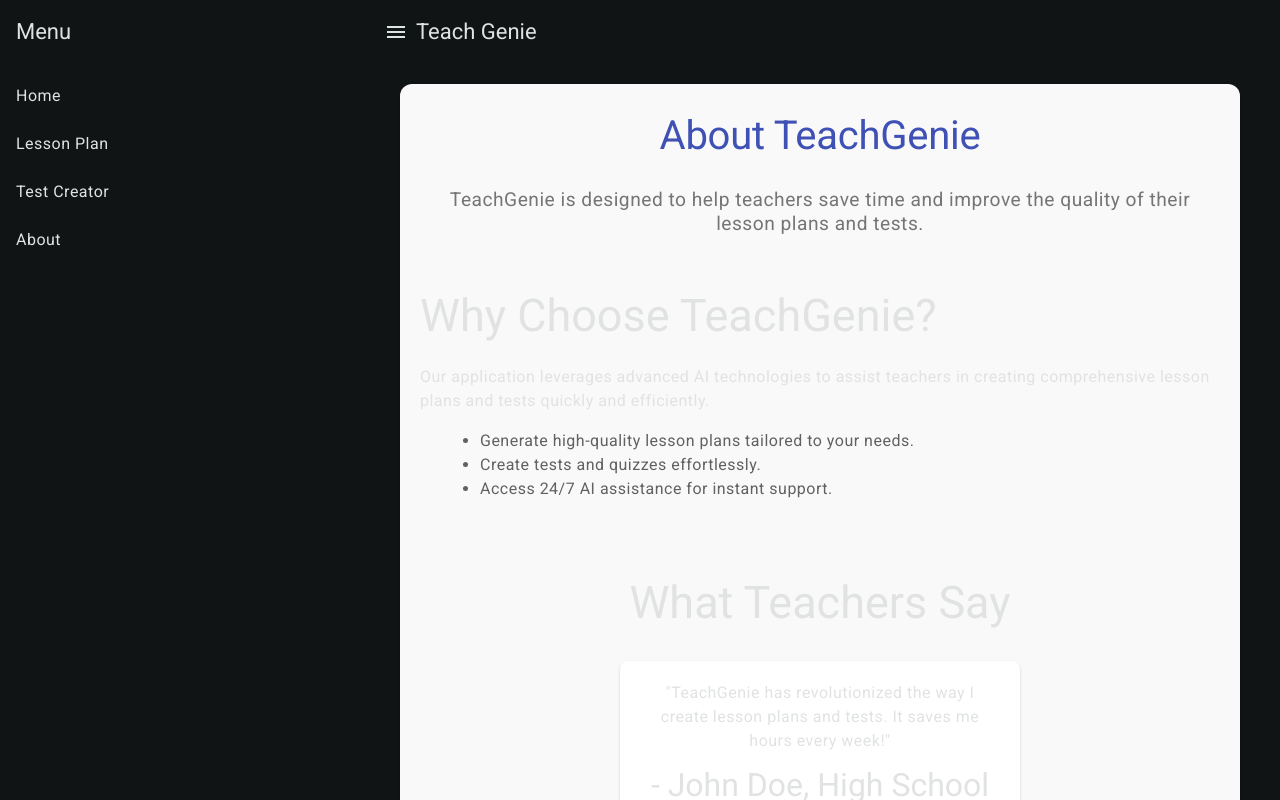
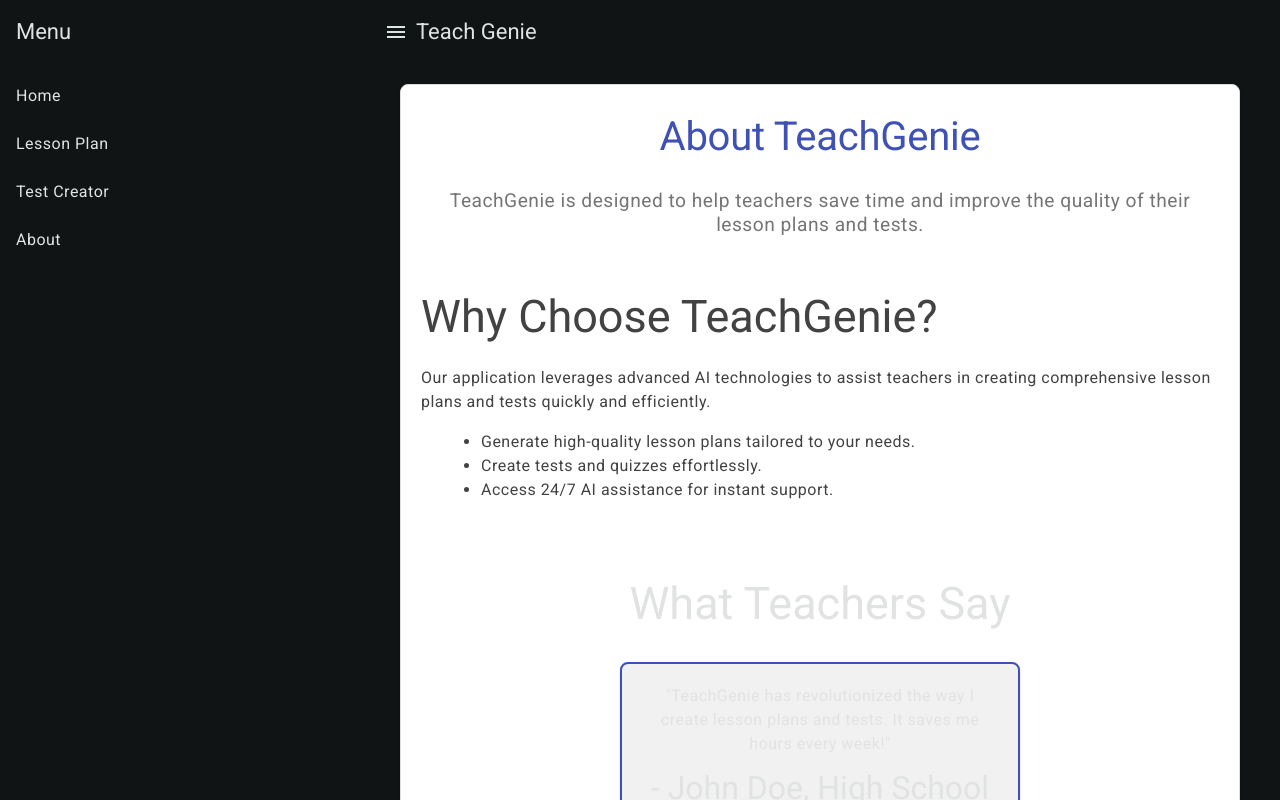
Before and after one commit to Thomas-Barry1/teacherWebApp, an Angular app in the folder frontend/: page /about in a window 1280 px wide. Built offline with nearby package versions, Linux system fonts and the light colour scheme.

Commit message:
Style about page

```diff
--- a/frontend/src/app/about/about.component.css
+++ b/frontend/src/app/about/about.component.css
@@ -2,7 +2,9 @@
 .about-card {
     margin: 20px;
     padding: 20px;
-    background-color: #f9f9f9;
+    background-color: #ffffff;
+    border: 1px solid #ddd;
+    border-radius: 8px;
   }
 
   .about-header {
@@ -24,12 +26,12 @@
   .about-content {
     margin: 20px 0;
     animation: fadeIn 1s ease-in-out;
+    color: #424242;
   }
 
   .about-content ul {
     list-style-type: disc;
     margin-left: 20px;
-    color: #616161;
   }
 
   .testimonials {
@@ -49,12 +51,9 @@
     margin: 10px;
     text-align: center;
     padding: 20px;
-    background-color: #ffffff;
+    background-color: #f1f1f1;
+    border: 2px solid #3f51b5;
     border-radius: 8px;
-  }
-
-  .spacer {
-    flex: 1 1 auto;
   }
 
   /* Animations */
@@ -84,3 +83,7 @@
       transform: translateY(0);
     }
   }
+
+  .spacer {
+    flex: 1 1 auto;
+  }
--- a/frontend/src/app/about/about.component.html
+++ b/frontend/src/app/about/about.component.html
@@ -4,14 +4,14 @@
       <span class="spacer"></span>
       <button mat-button routerLink="/home">Home</button>
     </mat-toolbar> -->
-  <div class="about-header">
+  <div class="about-header" @fadeInDown>
     <h1>About TeachGenie</h1>
     <p>
       TeachGenie is designed to help teachers save time and improve the quality
       of their lesson plans and tests.
     </p>
   </div>
-  <div class="about-content">
+  <div class="about-content" @fadeIn>
     <h2>Why Choose TeachGenie?</h2>
     <p>
       Our application leverages advanced AI technologies to assist teachers in
@@ -25,15 +25,16 @@
   </div>
   <div class="testimonials">
     <h2>What Teachers Say</h2>
-    <div class="testimonial-list">
+    <div class="testimonial-list" @staggeredFadeIn>
+      <div fxLayout="row" fxLayoutGap="20px" fxLayoutAlign="center">
         <mat-card
           *ngFor="let testimonial of testimonials"
           class="testimonial-item mat-elevation-z4"
-        [@fadeIn]
         >
           <p>"{{ testimonial.message }}"</p>
           <h4>- {{ testimonial.name }}, {{ testimonial.position }}</h4>
         </mat-card>
       </div>
     </div>
+  </div>
 </mat-card>
--- a/frontend/src/app/about/about.component.ts
+++ b/frontend/src/app/about/about.component.ts
@@ -1,32 +1,41 @@
+// src/app/components/about/about.component.ts
 import { Component } from '@angular/core';
-import { trigger, style, animate, transition } from '@angular/animations';
+import { trigger, style, animate, transition, query, stagger } from '@angular/animations';
 
 @Component({
   selector: 'app-about',
-  // standalone: true,
-  // imports: [],
-  // animations: [
-  //   trigger('fadeIn', [
-  //     transition(':enter', [
-  //       style({ opacity: 0 }),
-  //       animate('1s', style({ opacity: 1 }))
-  //     ])
-  //   ]),
-  //   trigger('fadeInDown', [
-  //     transition(':enter', [
-  //       style({ opacity: 0, transform: 'translateY(-20px)' }),
-  //       animate('1s', style({ opacity: 1, transform: 'translateY(0)' }))
-  //     ])
-  //   ]),
-  //   trigger('fadeInUp', [
-  //     transition(':enter', [
-  //       style({ opacity: 0, transform: 'translateY(20px)' }),
-  //       animate('1s', style({ opacity: 1, transform: 'translateY(0)' }))
-  //     ])
-  //   ])
-  // ],
   templateUrl: './about.component.html',
-  styleUrl: './about.component.css'
+  styleUrls: ['./about.component.css'],
+  animations: [
+    trigger('fadeIn', [
+      transition(':enter', [
+        style({ opacity: 0 }),
+        animate('1s ease-in-out', style({ opacity: 1 }))
+      ])
+    ]),
+    trigger('fadeInDown', [
+      transition(':enter', [
+        style({ opacity: 0, transform: 'translateY(-20px)' }),
+        animate('1s ease-in-out', style({ opacity: 1, transform: 'translateY(0)' }))
+      ])
+    ]),
+    trigger('fadeInUp', [
+      transition(':enter', [
+        style({ opacity: 0, transform: 'translateY(20px)' }),
+        animate('1s ease-in-out', style({ opacity: 1, transform: 'translateY(0)' }))
+      ])
+    ]),
+    trigger('staggeredFadeIn', [
+      transition('* => *', [
+        query(':enter', [
+          style({ opacity: 0, transform: 'translateY(20px)' }),
+          stagger('200ms', [
+            animate('1s ease-in-out', style({ opacity: 1, transform: 'translateY(0)' }))
+          ])
+        ], { optional: true })
+      ])
+    ])
+  ]
 })
 export class AboutComponent {
   testimonials = [
--- a/frontend/src/app/app.module.ts
+++ b/frontend/src/app/app.module.ts
@@ -13,6 +13,7 @@
 import { MatIconModule } from '@angular/material/icon';
 import { MatSidenavModule } from '@angular/material/sidenav';
 import { MatListModule } from '@angular/material/list';
+import { MatGridListModule } from '@angular/material/grid-list';
 import { MatProgressSpinnerModule } from '@angular/material/progress-spinner';
 
 import { AppComponent } from './app.component';
@@ -42,6 +43,7 @@
         MatDividerModule,
         MatToolbarModule,
         MatIconModule,
+        MatGridListModule,
         MatSidenavModule,
         MatProgressSpinnerModule,
         MatListModule], providers: [provideHttpClient(withInterceptorsFromDi()), provideAnimationsAsync()] })
--- a/package.json
+++ b/package.json
@@ -1,5 +1,6 @@
 {
   "dependencies": {
+    "@angular/flex-layout": "^15.0.0-beta.42",
     "dompurify": "^3.1.5",
     "marked": "^13.0.2"
   }
```
Also changed, not shown: 1 other file (tests, documents, lock files or other folders). Lines whose indentation alone changed are shown as unchanged.
